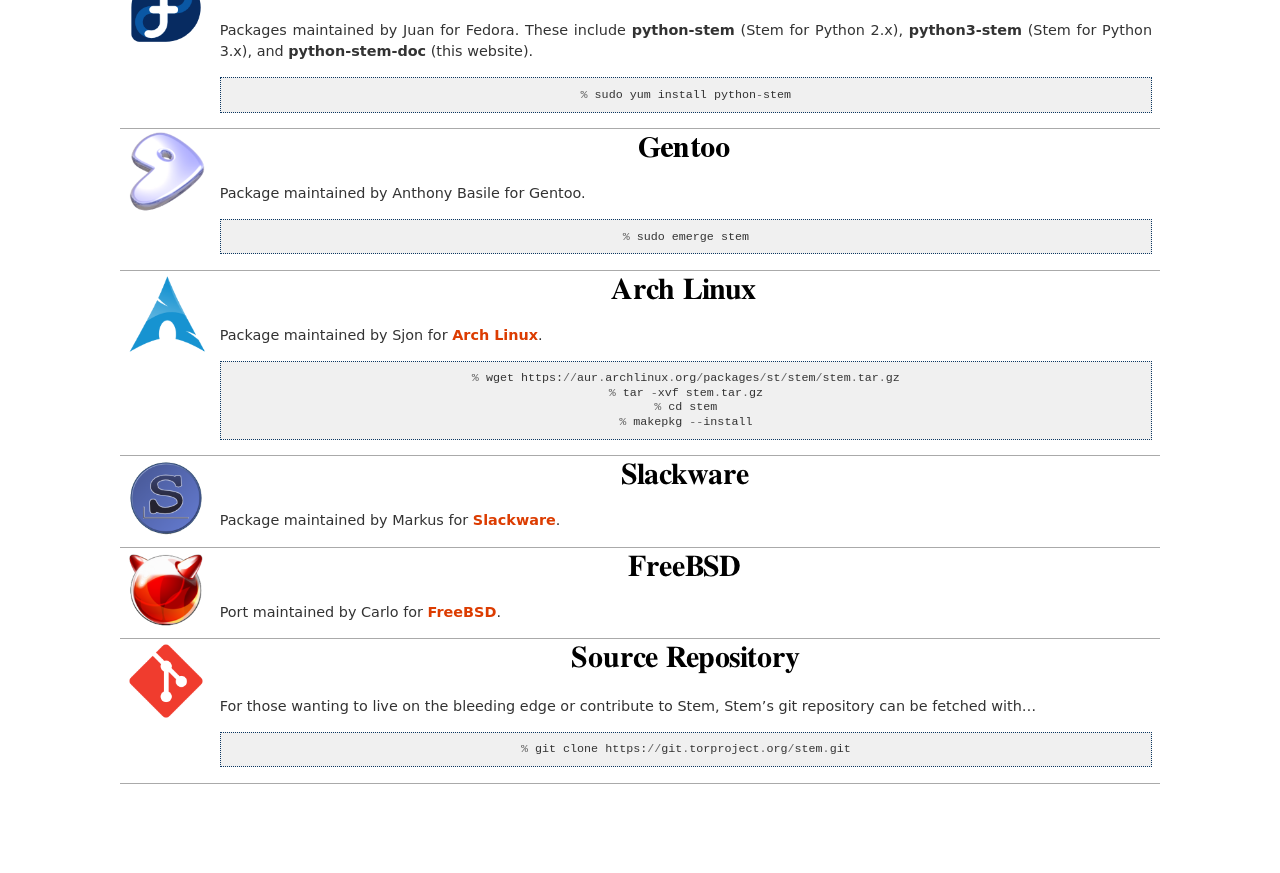
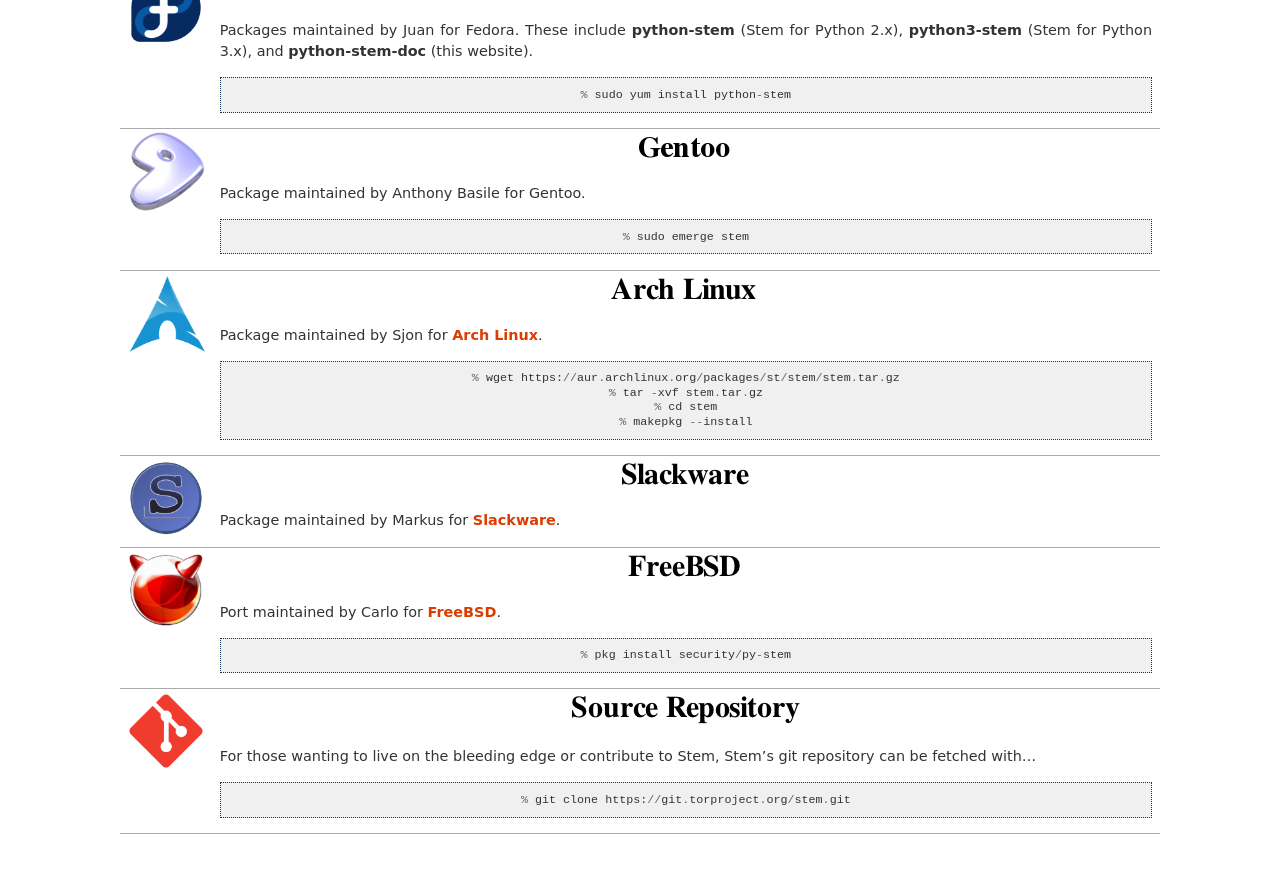
Before and after one commit to torproject/stem, a Sphinx documentation site: the page built from docs/download.rst, in a window 1280 px wide and 900 px high, scrolled down 793 px. Shown: the top 873 px of the window. Built offline with Sphinx 7.4.7, drawn with Linux system fonts in a browser that asks for light colours; before the commit the page ends 1643 px from its top, so only the background shows below that.

Commit message:
Clarify instructions for FreeBSD
Double checked with Carlo that this is indeed the command that does the trick.

```diff
--- a/docs/download.rst
+++ b/docs/download.rst
@@ -177,6 +177,10 @@
        Port maintained by Carlo for `FreeBSD
        <http://www.freebsd.org/doc/en_US.ISO8859-1/books/handbook/ports.html>`_.
 
+       ::
+
+           % pkg install security/py-stem
+
    * - .. image:: /_static/section/download/git.png
           :target: https://gitweb.torproject.org/stem.git
 
```
